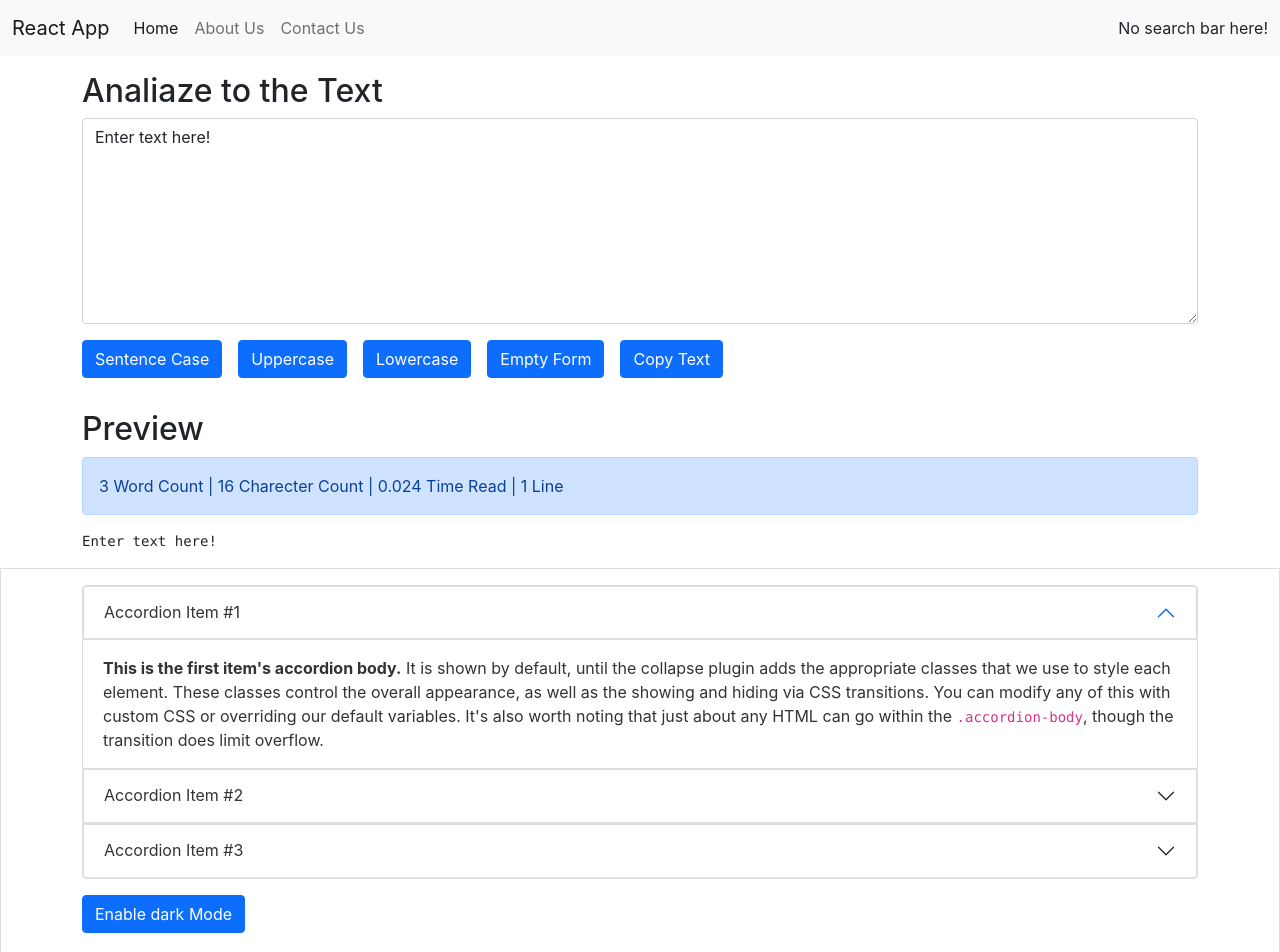
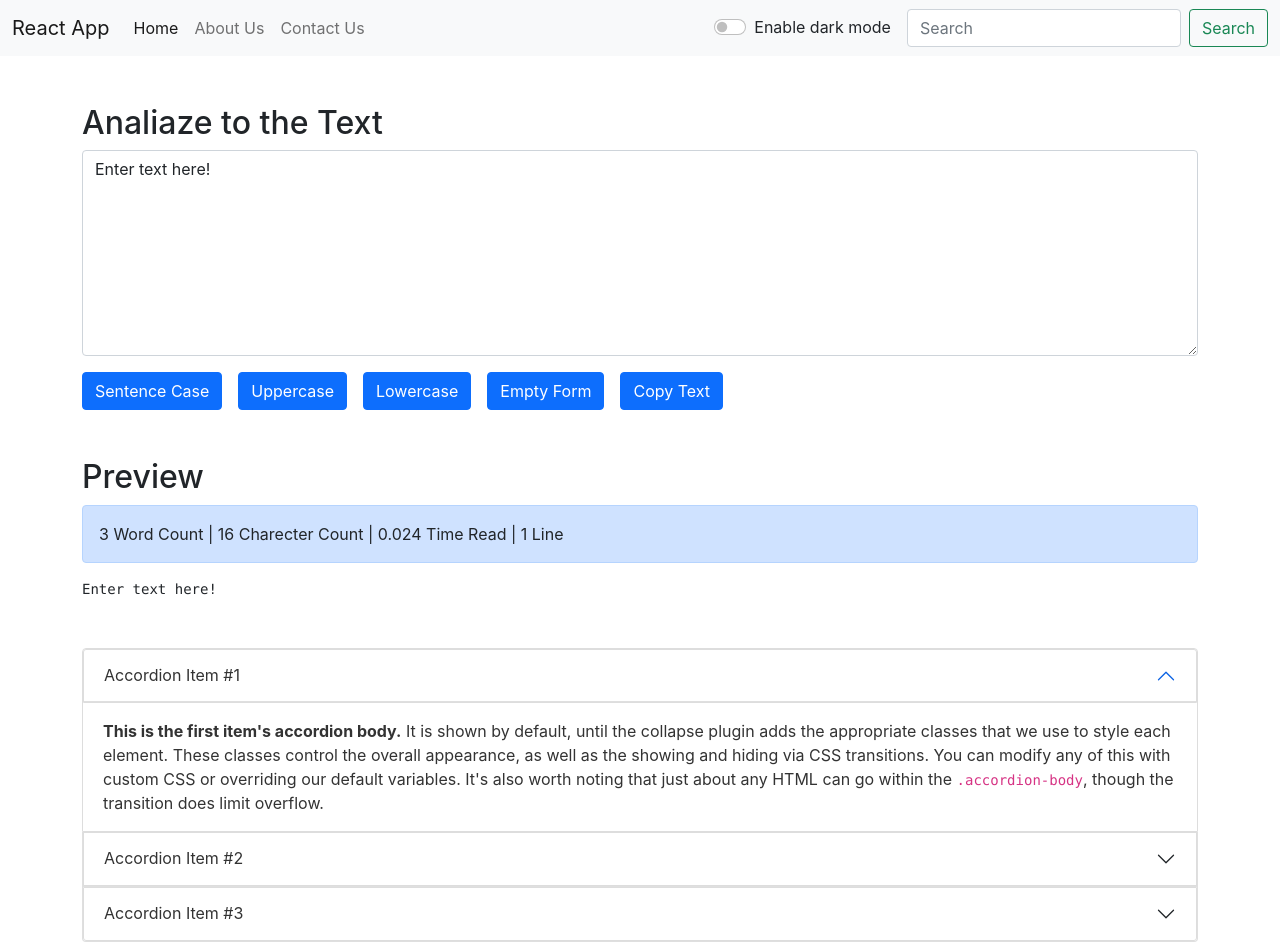
Before and after one commit to kumarashvani/reactapp, a React (Create React App) app: page / in a window 1280 px wide. Shown: the top 952 px of the page. Built offline with nearby package versions, Linux system fonts and the light colour scheme.

Commit message:
Use dark mode in app.js throughtout component

```diff
--- a/src/About/About.js
+++ b/src/About/About.js
@@ -1,6 +1,6 @@
 import React, {useState} from 'react';
 
-export const About = () => {
+export const About = (props) => {
 
     const [myStyle, setMyStyle] = useState({
         color:'#333',
@@ -29,49 +29,49 @@ export const About = () => {
     }
 
     return (
-        <div className="main-section" style={myStyle}>
+        <div className={`main-section bg-${props.mode==='light'?'white':'dark'}`}>
             <div className="container py-3">
                 <div className="row">
                     <div className="col-sm-12">
-                        <div class="accordion" id="accordionExample">
-                            <div class="accordion-item" style={myStyle}>
-                                <h2 class="accordion-header" id="headingOne">
-                                    <button style={myStyle} class="accordion-button" type="button" data-bs-toggle="collapse" data-bs-target="#collapseOne" aria-expanded="true" aria-controls="collapseOne">
+                        <div className="accordion" id="accordionExample">
+                            <div className="accordion-item" style={myStyle}>
+                                <h2 className="accordion-header" id="headingOne">
+                                    <button style={myStyle} className="accordion-button" type="button" data-bs-toggle="collapse" data-bs-target="#collapseOne" aria-expanded="true" aria-controls="collapseOne">
                                         Accordion Item #1
                                     </button>
                                 </h2>
-                                <div id="collapseOne" class="accordion-collapse collapse show" aria-labelledby="headingOne" data-bs-parent="#accordionExample">
-                                    <div class="accordion-body">
+                                <div id="collapseOne" className="accordion-collapse collapse show" aria-labelledby="headingOne" data-bs-parent="#accordionExample">
+                                    <div className="accordion-body">
                                         <strong>This is the first item's accordion body.</strong> It is shown by default, until the collapse plugin adds the appropriate classes that we use to style each element. These classes control the overall appearance, as well as the showing and hiding via CSS transitions. You can modify any of this with custom CSS or overriding our default variables. It's also worth noting that just about any HTML can go within the <code>.accordion-body</code>, though the transition does limit overflow.
                                     </div>
                                 </div>
                             </div>
-                            <div class="accordion-item">
-                                <h2 class="accordion-header" id="headingTwo">
-                                    <button style={myStyle} class="accordion-button collapsed" type="button" data-bs-toggle="collapse" data-bs-target="#collapseTwo" aria-expanded="false" aria-controls="collapseTwo">
+                            <div className="accordion-item">
+                                <h2 className="accordion-header" id="headingTwo">
+                                    <button style={myStyle} className="accordion-button collapsed" type="button" data-bs-toggle="collapse" data-bs-target="#collapseTwo" aria-expanded="false" aria-controls="collapseTwo">
                                         Accordion Item #2
                                     </button>
                                 </h2>
-                                <div style={myStyle} id="collapseTwo" class="accordion-collapse collapse" aria-labelledby="headingTwo" data-bs-parent="#accordionExample">
-                                    <div class="accordion-body">
+                                <div style={myStyle} id="collapseTwo" className="accordion-collapse collapse" aria-labelledby="headingTwo" data-bs-parent="#accordionExample">
+                                    <div className="accordion-body">
                                         <strong>This is the second item's accordion body.</strong> It is hidden by default, until the collapse plugin adds the appropriate classes that we use to style each element. These classes control the overall appearance, as well as the showing and hiding via CSS transitions. You can modify any of this with custom CSS or overriding our default variables. It's also worth noting that just about any HTML can go within the <code>.accordion-body</code>, though the transition does limit overflow.
                                     </div>
                                 </div>
                             </div>
-                            <div class="accordion-item">
-                                <h2 class="accordion-header" id="headingThree">
-                                    <button style={myStyle} class="accordion-button collapsed" type="button" data-bs-toggle="collapse" data-bs-target="#collapseThree" aria-expanded="false" aria-controls="collapseThree">
+                            <div className="accordion-item">
+                                <h2 className="accordion-header" id="headingThree">
+                                    <button style={myStyle} className="accordion-button collapsed" type="button" data-bs-toggle="collapse" data-bs-target="#collapseThree" aria-expanded="false" aria-controls="collapseThree">
                                         Accordion Item #3
                                     </button>
                                 </h2>
-                                <div style={myStyle} id="collapseThree" class="accordion-collapse collapse" aria-labelledby="headingThree" data-bs-parent="#accordionExample">
-                                    <div class="accordion-body">
+                                <div style={myStyle} id="collapseThree" className="accordion-collapse collapse" aria-labelledby="headingThree" data-bs-parent="#accordionExample">
+                                    <div className="accordion-body">
                                         <strong>This is the third item's accordion body.</strong> It is hidden by default, until the collapse plugin adds the appropriate classes that we use to style each element. These classes control the overall appearance, as well as the showing and hiding via CSS transitions. You can modify any of this with custom CSS or overriding our default variables. It's also worth noting that just about any HTML can go within the <code>.accordion-body</code>, though the transition does limit overflow.
                                     </div>
                                 </div>
                             </div>
                         </div>
-                        <button onClick={toggleStyle} type="button" class="btn btn-primary my-3">{textMode}</button>
+                        <button onClick={toggleStyle} type="button" className="btn btn-primary my-3">{textMode}</button>
                     </div>
                 </div>
             </div>
--- a/src/App.js
+++ b/src/App.js
@@ -4,17 +4,28 @@ import { Menu } from './Navbar/Menu';
 import { State } from './State/State';
 import { About } from './About/About';
 import { Home } from './Home/Home';
-
+import React, { useState } from 'react'
 
 function App() {
-  // let name = "Ashvani Kumar";
-  // let b = 10;
+
+  const [mode, setMode] = useState('light')
+
+  const togleMode = ()=>{
+    if(mode==='dark'){
+      setMode('light');
+      // document.body.style.backgroundColor = '#fff'; //we can also use like this
+    } else {
+      setMode('dark');
+      // document.body.style.backgroundColor = '#333';   //we can also use like this
+    }
+  }
+
   return (
     <>
-    <Menu title="React App" aboutText = 'About Us'/>
+    <Menu title="React App" aboutText = 'About Us' mode={mode} togleMode={togleMode}/>
     <Home/>
-    <State/>
-    <About/>
+    <State mode={mode}/>
+    <About mode={mode}/>
     </>
   );
 }
--- a/src/Home/Home.js
+++ b/src/Home/Home.js
@@ -3,7 +3,6 @@ import React from 'react'
 export const Home = () => {
     return (
         <div className="container my-3">
-            {/* <h1> Hi, Welcome to my website!</h1> */}
         </div>
     )
 }
--- a/src/Navbar/Menu.js
+++ b/src/Navbar/Menu.js
@@ -4,7 +4,7 @@ import PropTypes from 'prop-types';
 
 export const Menu = (props) => {
     return (
-        <nav className="navbar navbar-expand-lg navbar-light bg-light">
+        <nav className={`navbar navbar-expand-lg navbar-${props.mode} bg-${props.mode}`}>
             <div className="container-fluid">
                 <a className="navbar-brand" href="https://ashwani.derbatech.in/"rel="noreferrer" target="_blank">{props.title}</a>
                 <button className="navbar-toggler" type="button" data-bs-toggle="collapse" data-bs-target="#navbarSupportedContent" aria-controls="navbarSupportedContent" aria-expanded="false" aria-label="Toggle navigation">
@@ -22,11 +22,16 @@ export const Menu = (props) => {
                     <a className="nav-link" href="/" rel="noreferrer" target="_blank">Contact Us</a>
                     </li>
                 </ul>
+                <div className="form-check form-switch mx-3">
+                    <input className="form-check-input" onClick={props.togleMode} type="checkbox" id="flexSwitchCheckDefault"/>
+                    <label className={`form-check-label text-${props.mode==='dark'?'light':'dark'}`} htmlFor="flexSwitchCheckDefault">Enable dark mode</label>
+                </div>
                 {props.searchBar?<form className="d-flex">
                     <input className="form-control me-2" type="search" placeholder="Search" aria-label="Search" />
                     <button className="btn btn-outline-success" type="submit">Search</button>
                 </form>:"No search bar here!"}
                 </div>
+
             </div>
             </nav>
     )
@@ -41,5 +46,5 @@ Menu.propTypes = {
 Menu.defaultProps = {
     title : 'Set title here!',
     aboutText: 'Set about link here!',
-    searchBar:false,
+    searchBar:true,
 }
--- a/src/State/State.js
+++ b/src/State/State.js
@@ -1,4 +1,5 @@
 import React, {useState} from 'react'
+
 
 export const State = (props) => {
     const [addText, setText] = useState("Enter text here!")
@@ -34,9 +35,9 @@ export const State = (props) => {
         setText(e.target.value);
     }
     return (
-        <div>
-            <div className="container my-3">
-                <h2>{props.title}</h2>
+        <div className={`py-3 bg-${props.mode==='light'?'white':'dark'}`}>
+            <div className="container py-3">
+                <h2 className={`text-${props.mode==='light'?'dark':'light'}`}>{props.title}</h2>
                 <div className="mb-3">
                     <textarea className="form-control" value={addText} onChange={handleOnChange} id="myBox" rows="8"></textarea>
                     <button className="btn btn-primary my-3" onClick={handleToSentenceCase}>Sentence Case</button>
@@ -48,11 +49,11 @@ export const State = (props) => {
                 </div>
             </div>
             <div className="container">
-                <h2>Preview</h2>
-                <div className="alert alert-primary" role="alert">
+                <h2 className={`text-${props.mode==='light'?'dark':'light'}`}>Preview</h2>
+                <div className="alert alert-primary text-dark" role="alert">
                     {addText.split(" ").length} Word Count | {addText.length} Charecter Count | {0.008*addText.split(" ").length} Time Read | {addText.split('\n').length} Line
                 </div>
-                <pre>{addText}</pre>
+                <pre className={`text-${props.mode==='light'?'dark':'light'}`}>{addText.length>0?addText:'Write something in above textarea to display here!'}</pre>
             </div>
         </div>
     )
```
